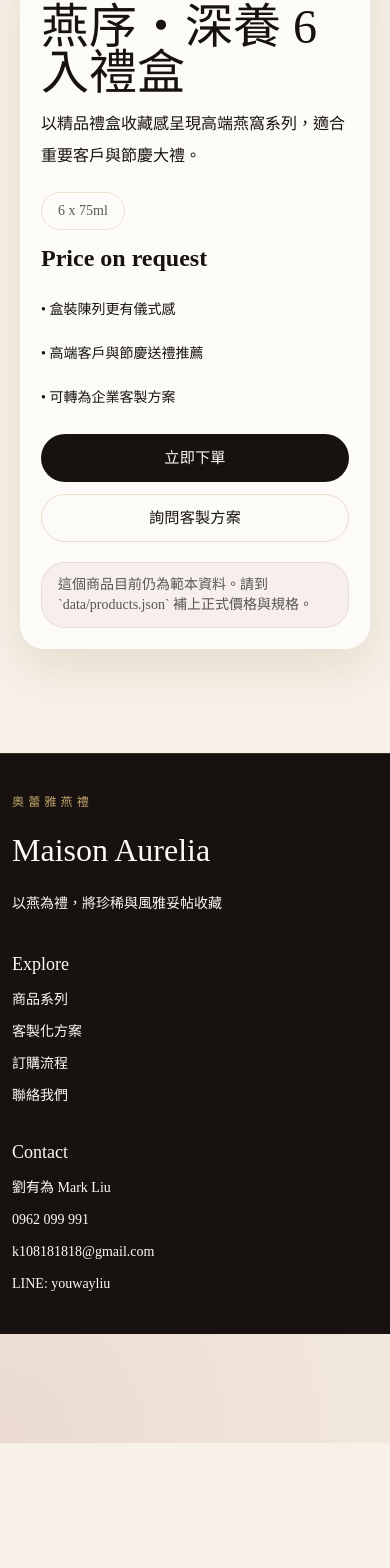
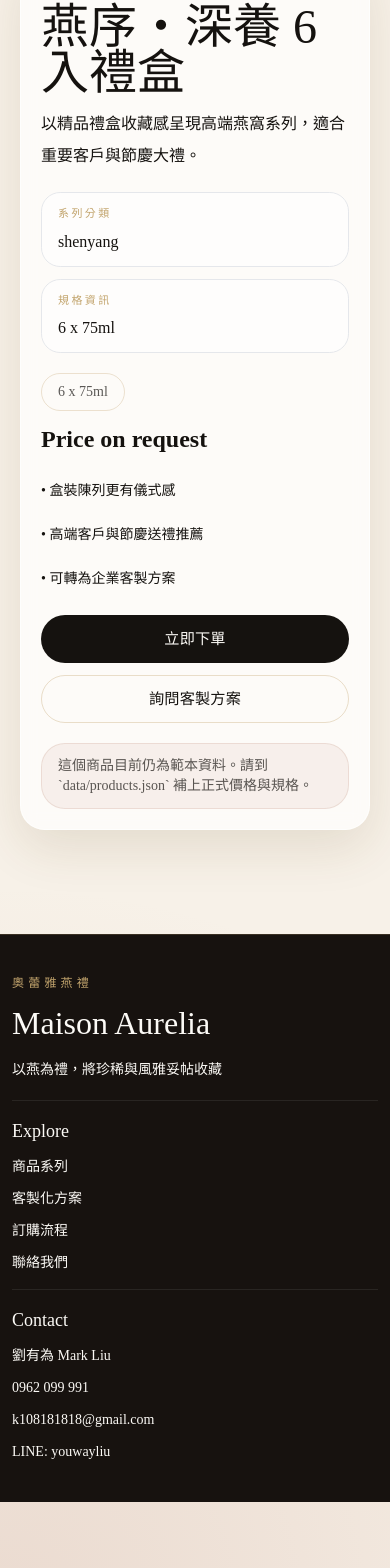
Before and after one commit to VictoriaC1122/maison-aurelia-gift-demo, a Next.js app: page /products/aurelia-deep-reserve-6 in a window 390 px wide. Shown: the part 1394-2962 px from the top of the page. Before the commit the page ends 2837 px from the top, so only its background shows below. Built offline with nearby package versions, Linux system fonts and the light colour scheme; no server answers.

Commit message:
Polish mobile browsing surfaces

```diff
--- a/app/collections/[slug]/page.tsx
+++ b/app/collections/[slug]/page.tsx
@@ -29,6 +29,11 @@
           <p className="text-xs uppercase tracking-[0.36em] text-champagne">{category.englishName}</p>
           <h1 className="font-display text-[3rem] leading-[0.96] text-ink md:text-7xl">{category.name}</h1>
           <p className="max-w-2xl text-base leading-8 text-ink/65">{category.description}</p>
+          {!isFactory ? (
+            <div className="inline-flex rounded-full border border-champagne/15 bg-white/62 px-4 py-2 text-[11px] uppercase tracking-[0.24em] text-champagne">
+              {products.length} 款系列商品
+            </div>
+          ) : null}
         </div>
         <div className="glass-panel relative min-h-[260px] overflow-hidden md:min-h-[360px]">
           <AutoImageRotator
--- a/app/collections/page.tsx
+++ b/app/collections/page.tsx
@@ -7,9 +7,21 @@
   return (
     <main className="shell space-y-8 py-10 md:py-16">
       <SectionHeading eyebrow="Collections" title="商品系列" description="依資料夾自動整理系列與來源內容；後續你可以直接編修 `data/products.json` 補齊名稱與售價。" />
+      <div className="grid gap-4 md:grid-cols-3">
+        {[
+          { label: "系列", value: String(getCategories().length) },
+          { label: "顧問服務", value: "Private Concierge" },
+          { label: "配送方式", value: "預約安排" }
+        ].map((item) => (
+          <div key={item.label} className="glass-panel p-5">
+            <p className="text-[11px] uppercase tracking-[0.24em] text-champagne">{item.label}</p>
+            <p className="mt-2 text-[1.08rem] leading-7 text-ink/74">{item.value}</p>
+          </div>
+        ))}
+      </div>
       <div className="grid gap-6 md:grid-cols-2 xl:grid-cols-3">
         {getCategories().map((category) => (
-          <Link key={category.slug} href={`/collections/${category.slug}`} className="glass-panel group overflow-hidden">
+          <Link key={category.slug} href={`/collections/${category.slug}`} className="collection-card glass-panel group overflow-hidden">
             <div className="relative aspect-[4/5]">
               <AutoImageRotator
                 images={[category.coverImage, ...getProductsByCategory(category.slug).flatMap((product) => product.images)]}
@@ -20,7 +32,7 @@
             </div>
             <div className="space-y-2 p-5 md:p-6">
               <p className="text-xs uppercase tracking-[0.3em] text-champagne">{category.englishName}</p>
-              <h2 className="font-display text-[2rem] md:text-3xl">{category.name}</h2>
+              <h2 className="font-display text-[2rem] leading-[1.08] md:text-3xl">{category.name}</h2>
               <p className="text-sm leading-7 text-ink/65">{category.description}</p>
             </div>
           </Link>
--- a/app/globals.css
+++ b/app/globals.css
@@ -60,6 +60,10 @@
 
   .editorial-note {
     @apply rounded-[1.35rem] border border-white/65 bg-[rgba(255,251,245,0.68)] p-4 shadow-[0_16px_40px_rgba(46,31,18,0.08)] backdrop-blur-xl;
+  }
+
+  .collection-card {
+    @apply transition duration-300;
   }
 
   .hero-button-dark {
@@ -136,6 +140,11 @@
 
   .product-card {
     transition: transform 220ms ease, box-shadow 220ms ease, border-color 220ms ease;
+  }
+
+  .collection-card:hover {
+    transform: translateY(-3px);
+    box-shadow: 0 28px 58px rgba(38, 28, 20, 0.11);
   }
 
   .product-card:hover {
@@ -368,6 +377,15 @@
     grid-template-columns: 1fr;
   }
 
+  .footer-shell {
+    gap: 1rem;
+  }
+
+  .footer-group {
+    border-top: 1px solid rgba(255, 255, 255, 0.08);
+    padding-top: 1rem;
+  }
+
   .origin-atelier-grid {
     grid-template-columns: repeat(2, minmax(0, 1fr));
     gap: 0.7rem;
--- a/app/products/[slug]/page.tsx
+++ b/app/products/[slug]/page.tsx
@@ -39,6 +39,16 @@
             <h1 className="font-display text-[3rem] leading-[0.96] text-ink md:text-5xl">{product.nameZh}</h1>
             <p className="text-base leading-8 text-ink/68 md:text-lg">{product.summary}</p>
           </div>
+          <div className="grid gap-3 sm:grid-cols-2">
+            <div className="rounded-[1.2rem] border border-champagne/12 bg-white/55 px-4 py-3">
+              <p className="text-[11px] uppercase tracking-[0.22em] text-champagne">系列分類</p>
+              <p className="mt-2 text-base text-ink/76">{product.category}</p>
+            </div>
+            <div className="rounded-[1.2rem] border border-champagne/12 bg-white/55 px-4 py-3">
+              <p className="text-[11px] uppercase tracking-[0.22em] text-champagne">規格資訊</p>
+              <p className="mt-2 text-base text-ink/76">{product.specification}</p>
+            </div>
+          </div>
           <div className="flex flex-col gap-3 sm:flex-row sm:items-center sm:justify-between">
             <span className="inline-flex w-fit rounded-full border border-champagne/30 px-4 py-2 text-sm text-ink/70">{product.specification}</span>
             <strong className="font-display text-2xl">{formatCurrency(product.price)}</strong>
--- a/components/admin-orders-client.tsx
+++ b/components/admin-orders-client.tsx
@@ -108,7 +108,52 @@
 
       <p className="text-sm text-ink/55">{countLabel}</p>
 
-      <div className="overflow-hidden rounded-luxe border border-white/60 bg-white/75 shadow-glass">
+      <div className="grid gap-4 md:hidden">
+        {filteredOrders.map((order) => (
+          <article key={order.orderId} className="glass-panel space-y-4 p-5">
+            <div className="flex items-start justify-between gap-4">
+              <div>
+                <p className="text-[11px] uppercase tracking-[0.24em] text-champagne">{order.orderId}</p>
+                <h3 className="mt-2 font-display text-[1.55rem] leading-[1.06] text-ink">{order.productName}</h3>
+              </div>
+              <select
+                className="field min-w-[140px]"
+                value={order.status}
+                onChange={(event) => updateStatus(order.orderId, event.target.value as OrderStatus)}
+              >
+                {statuses.map((status) => (
+                  <option key={status} value={status}>
+                    {status}
+                  </option>
+                ))}
+              </select>
+            </div>
+            <div className="grid gap-3 text-sm text-ink/68">
+              <div className="rounded-[1.1rem] border border-champagne/12 bg-white/55 px-4 py-3">
+                <p className="text-[11px] uppercase tracking-[0.22em] text-champagne">客戶</p>
+                <p className="mt-2 text-base text-ink">{order.customerName}</p>
+                <p className="mt-1 text-sm text-ink/58">{order.phone}</p>
+              </div>
+              <div className="grid grid-cols-2 gap-3">
+                <div className="rounded-[1.1rem] border border-champagne/12 bg-white/55 px-4 py-3">
+                  <p className="text-[11px] uppercase tracking-[0.22em] text-champagne">規格</p>
+                  <p className="mt-2">{order.option}</p>
+                </div>
+                <div className="rounded-[1.1rem] border border-champagne/12 bg-white/55 px-4 py-3">
+                  <p className="text-[11px] uppercase tracking-[0.22em] text-champagne">配送日期</p>
+                  <p className="mt-2">{order.preferredDeliveryDate || "待確認"}</p>
+                </div>
+              </div>
+              <div className="rounded-[1.1rem] border border-champagne/12 bg-white/55 px-4 py-3">
+                <p className="text-[11px] uppercase tracking-[0.22em] text-champagne">建立時間</p>
+                <p className="mt-2">{formatDate(order.createdAt)}</p>
+              </div>
+            </div>
+          </article>
+        ))}
+      </div>
+
+      <div className="hidden overflow-hidden rounded-luxe border border-white/60 bg-white/75 shadow-glass md:block">
         <div className="overflow-x-auto">
           <table className="min-w-full text-left text-sm">
             <thead className="bg-ink text-pearl">
--- a/components/site-footer.tsx
+++ b/components/site-footer.tsx
@@ -4,20 +4,20 @@
 export function SiteFooter() {
   return (
     <footer className="mt-16 border-t border-champagne/20 bg-[#17120f] text-pearl md:mt-20">
-      <div className="mx-auto grid w-[min(1240px,calc(100vw-24px))] gap-8 py-10 md:w-[min(1240px,calc(100vw-48px))] md:grid-cols-[1.2fr_1fr_1fr] md:gap-10 md:py-14">
+      <div className="footer-shell mx-auto grid w-[min(1240px,calc(100vw-24px))] gap-8 py-10 md:w-[min(1240px,calc(100vw-48px))] md:grid-cols-[1.2fr_1fr_1fr] md:gap-10 md:py-14">
         <div className="space-y-4">
           <p className="text-xs uppercase tracking-[0.35em] text-champagne">{site.brandNameZh}</p>
-          <h2 className="font-display text-[2rem] md:text-3xl">{site.brandName}</h2>
+          <h2 className="font-display text-[2rem] leading-[1.02] md:text-3xl">{site.brandName}</h2>
           <p className="max-w-md text-sm leading-7 text-pearl/72">{site.chineseSlogan}</p>
         </div>
-        <div className="grid gap-3 text-sm text-pearl/72">
+        <div className="footer-group grid gap-3 text-sm text-pearl/72">
           <p className="font-display text-lg text-pearl">Explore</p>
           <Link href="/collections">商品系列</Link>
           <Link href="/custom">客製化方案</Link>
           <Link href="/ordering">訂購流程</Link>
           <Link href="/contact">聯絡我們</Link>
         </div>
-        <div className="grid gap-3 text-sm text-pearl/72">
+        <div className="footer-group grid gap-3 text-sm text-pearl/72">
           <p className="font-display text-lg text-pearl">Contact</p>
           <p>{contact.name}</p>
           <p>{contact.phone}</p>
```
